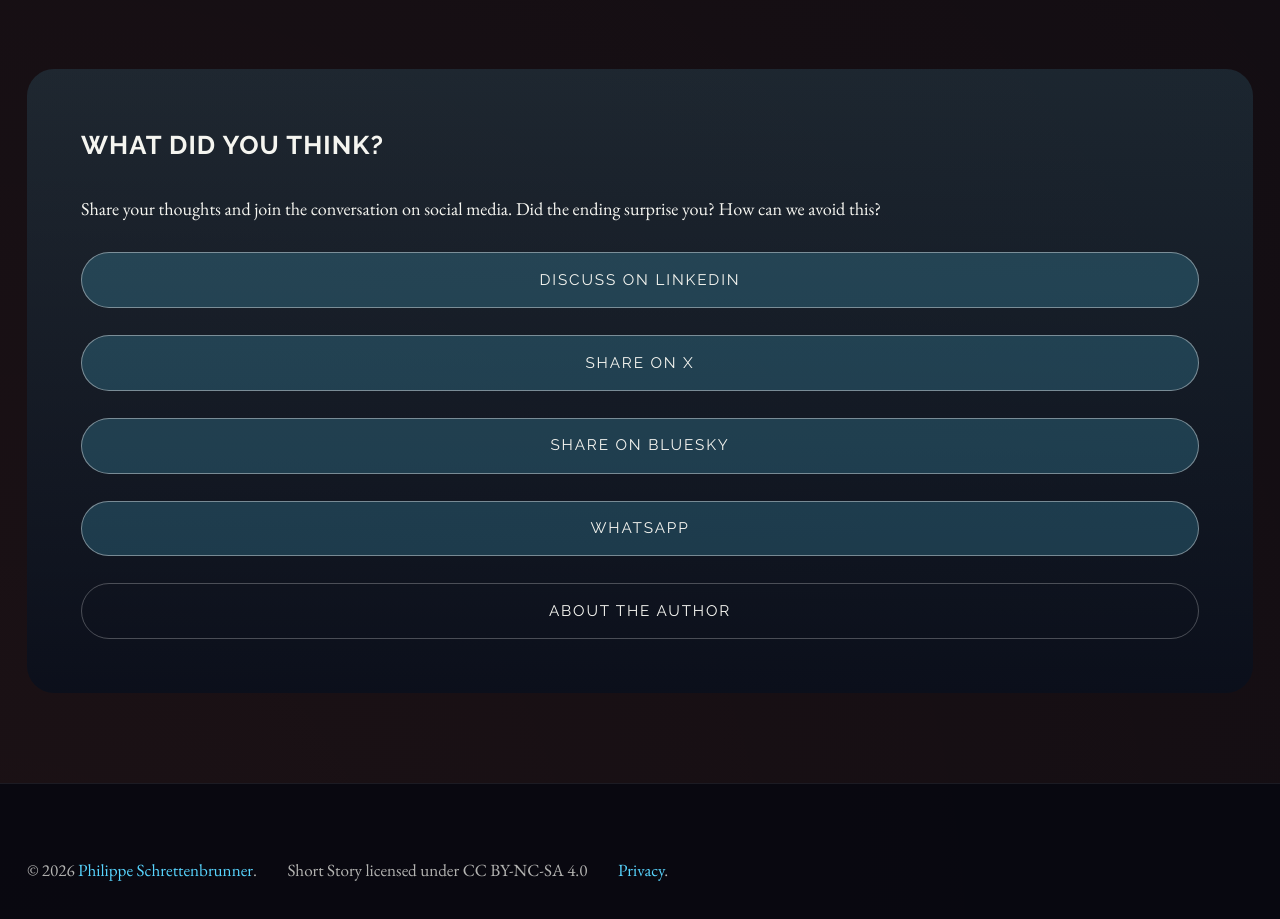
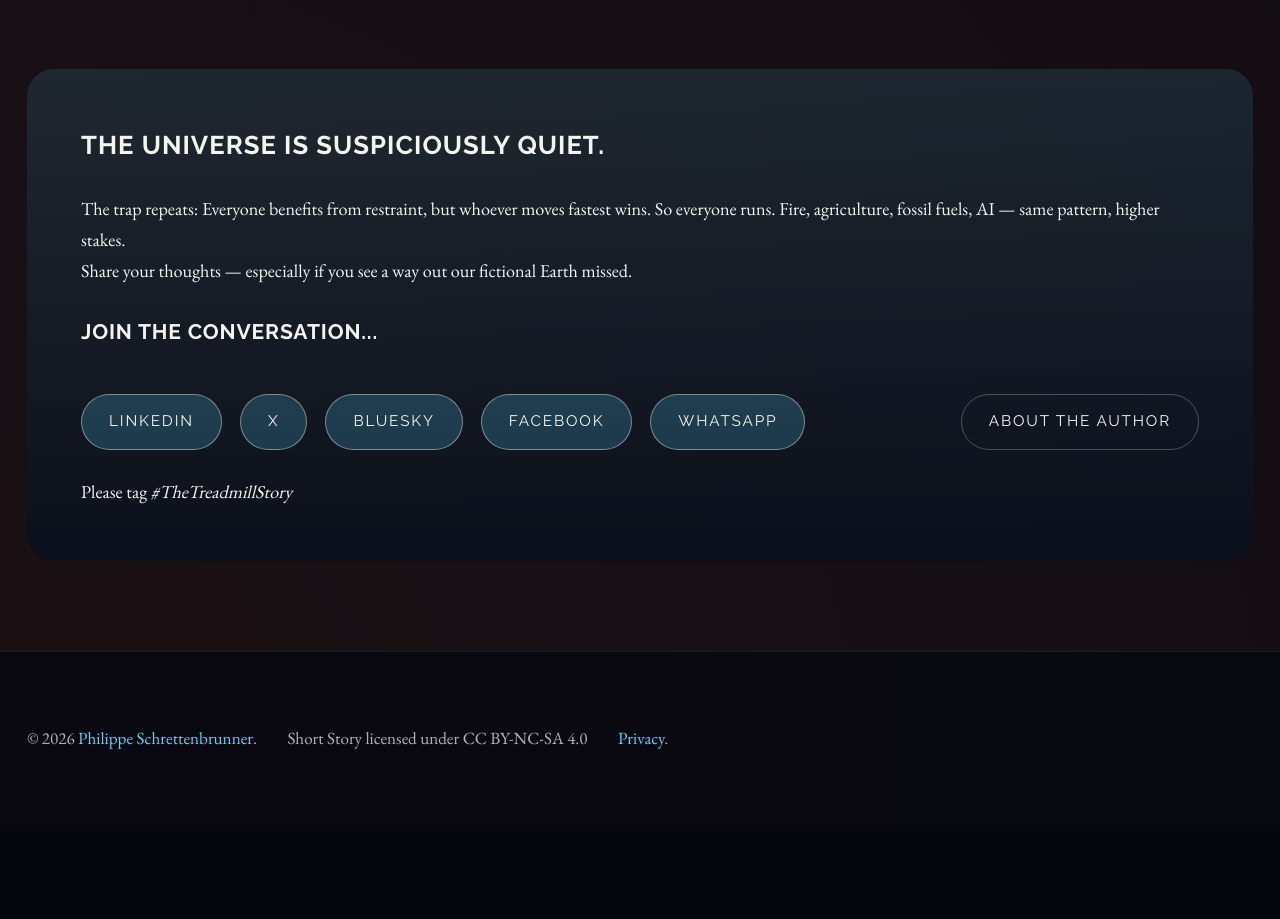
Before and after one commit to phischde/the-treadmill, an Eleventy site: page src/content/THE_TREADMILL.md in a window 1280 px wide. Shown: the part 6115-7034 px from the top of the page. After the commit the page ends 6941 px from the top, so only its background shows below. Built offline with nearby package versions, Linux system fonts and the light colour scheme; Eleventy itself is replaced by a stand-in of ours; files that its build step writes are made by us from their sources; files whose address does not match are found by name.

Commit message:
feat: rework share section

```diff
--- a/src/layouts/story.njk
+++ b/src/layouts/story.njk
@@ -33,14 +33,24 @@
   {% endif %}
   <section class="story-afterword" data-observe>
     <div class="afterword__inner">
-      <h2>What did you think?</h2>
-      <p>Share your thoughts and join the conversation on social media. Did the ending surprise you? How can we avoid this?</p>
+      <h2>The universe is suspiciously quiet.</h2>
+      <p>The trap repeats: Everyone benefits from restraint, but whoever moves fastest wins. So everyone runs. Fire, agriculture, fossil fuels, AI — same pattern, higher stakes.<br>
+         Share your thoughts — especially if you see a way out our fictional Earth missed.</p>
       <div class="afterword__actions">
-        <a class="button" href="https://www.linkedin.com/shareArticle?mini=true&url={{ site.url }}" target="_blank" rel="noopener">Discuss on LinkedIn</a>
-        <a class="button" href="https://twitter.com/intent/tweet?text={{ title | urlencode }} by {{ site.author.name | urlencode }}&url={{ site.url }}" target="_blank" rel="noopener">Share on X</a>
-        <a class="button" href="https://bsky.app/intent/compose?text={{ title | urlencode }} by {{ site.author.name | urlencode }} {{ site.url }}{{ page.url }}" target="_blank" rel="noopener">Share on BlueSky</a>
-        <a class="button" href="https://api.whatsapp.com/send?text={{ site.url }}" target="_blank" rel="noopener">WhatsApp</a>
-        <a class="button button--ghost" href="/about/">About the Author</a>
+        <h3>Join the conversation...</h3>
+        <div class="afterword__buttons">
+          <div class="afterword__share">
+            <a class="button" href="https://www.linkedin.com/shareArticle?mini=true&url={{ site.url }}" target="_blank" rel="noopener">LinkedIn</a>
+            <a class="button" href="https://twitter.com/intent/tweet?text={{ title | urlencode }} by {{ site.author.name | urlencode }}&url={{ site.url }}" target="_blank" rel="noopener">X</a>
+            <a class="button" href="https://bsky.app/intent/compose?text={{ title | urlencode }} by {{ site.author.name | urlencode }} {{ site.url }}{{ page.url }}" target="_blank" rel="noopener">BlueSky</a>
+            <a class="button" href="https://www.facebook.com/sharer/sharer.php?u={{ site.url }}{{ page.url }}" target="_blank" rel="noopener">Facebook</a>
+            <a class="button" href="https://api.whatsapp.com/send?text={{ site.url }}" target="_blank" rel="noopener">WhatsApp</a>
+          </div>
+          <div class="afterword__author">
+            <a class="button button--ghost" href="/about/">About the Author</a>
+          </div>
+        </div>
+        <p>Please tag <i>#TheTreadmillStory</i></p>
       </div>
     </div>
   </section>
```
